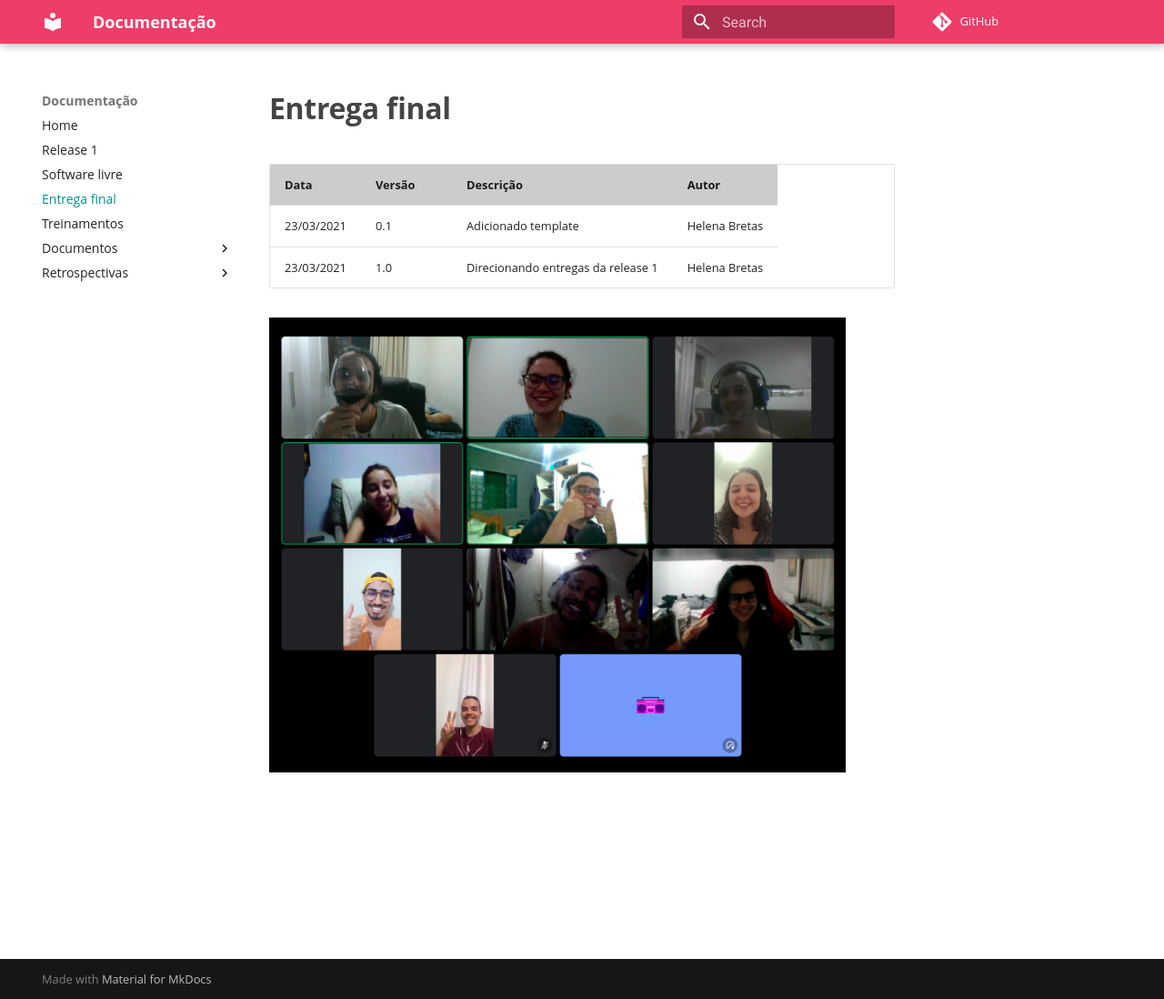
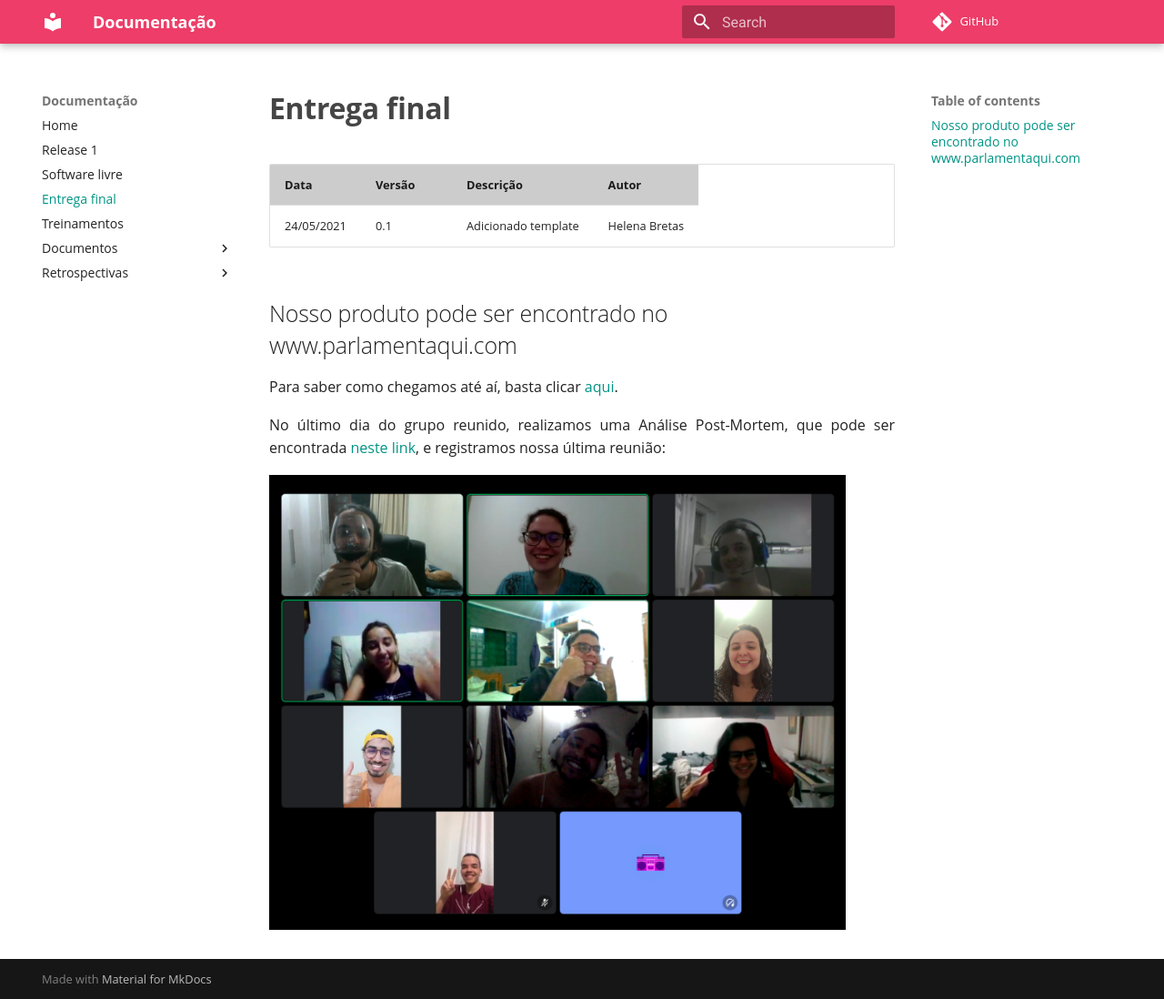
Before and after one commit to parlamentaqui/documentacao, an MkDocs documentation site: the page built from docs/release2.md, in a window 1280 px wide and 1098 px high. Shown: the whole window at 91% size. Built offline with MkDocs 1.6.1 and Material for MkDocs 9.7.7, drawn with Linux system fonts in a browser that asks for light colours; comment, search, counter and statistics services are not loaded.

Commit message:
Inclusao do doc final

```diff
--- a/docs/release2.md
+++ b/docs/release2.md
@@ -2,7 +2,12 @@
 
 | Data       | Versão | Descrição                          | Autor          |
 | ---------- | ------ | ---------------------------------- | -------------- |
-| 23/03/2021 | 0.1    | Adicionado template                |  Helena Bretas |
-| 23/03/2021 | 1.0    | Direcionando entregas da release 1 | Helena Bretas |
+| 24/05/2021 | 0.1    | Adicionado template                |  Helena Bretas |
+
+## Nosso produto pode ser encontrado no www.parlamentaqui.com
+
+Para saber como chegamos até aí, basta clicar [aqui](https://youtu.be/KX2xqIvK_d4).
+
+No último dia do grupo reunido, realizamos uma Análise Post-Mortem, que pode ser encontrada [neste link](https://parlamentaqui.github.io/documentation/retrospectivas/postmortem/), e registramos nossa última reunião:
 
 ![entregafinalgrupo](img/release2.PNG)
```
